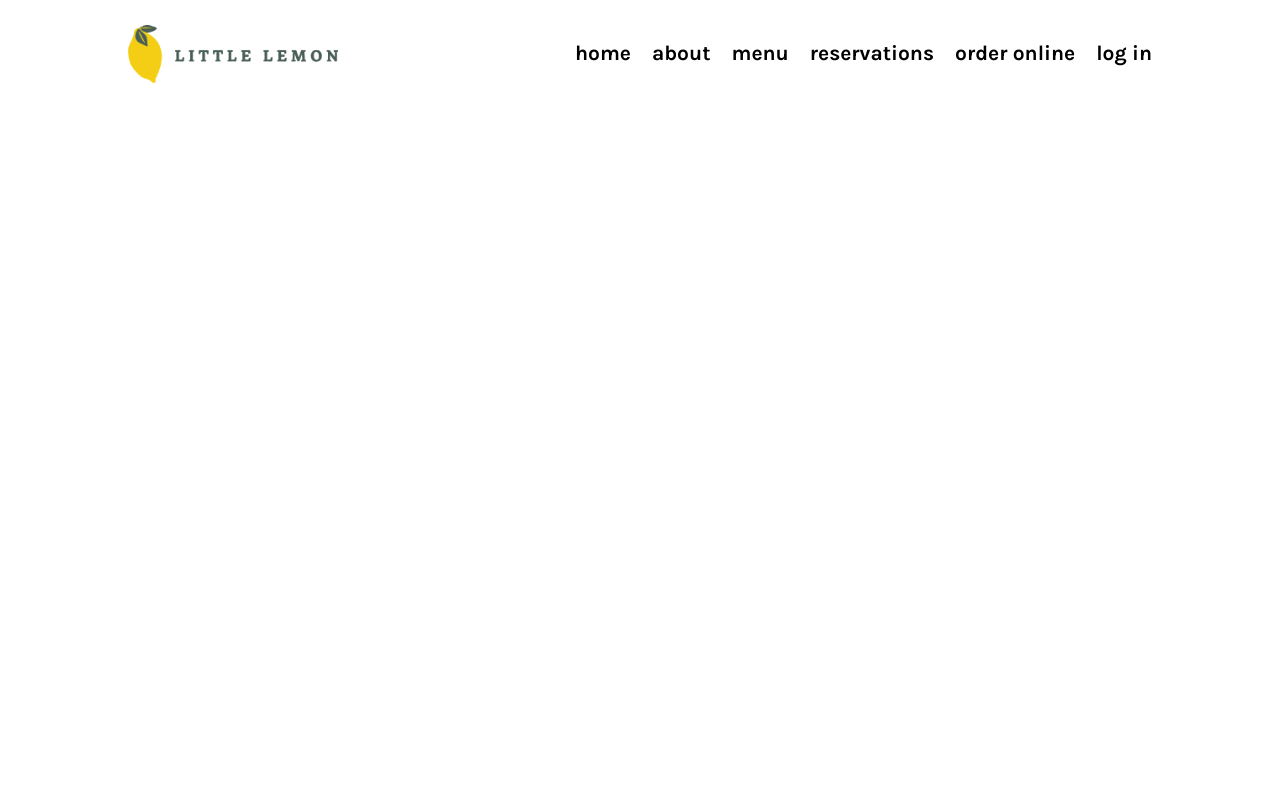
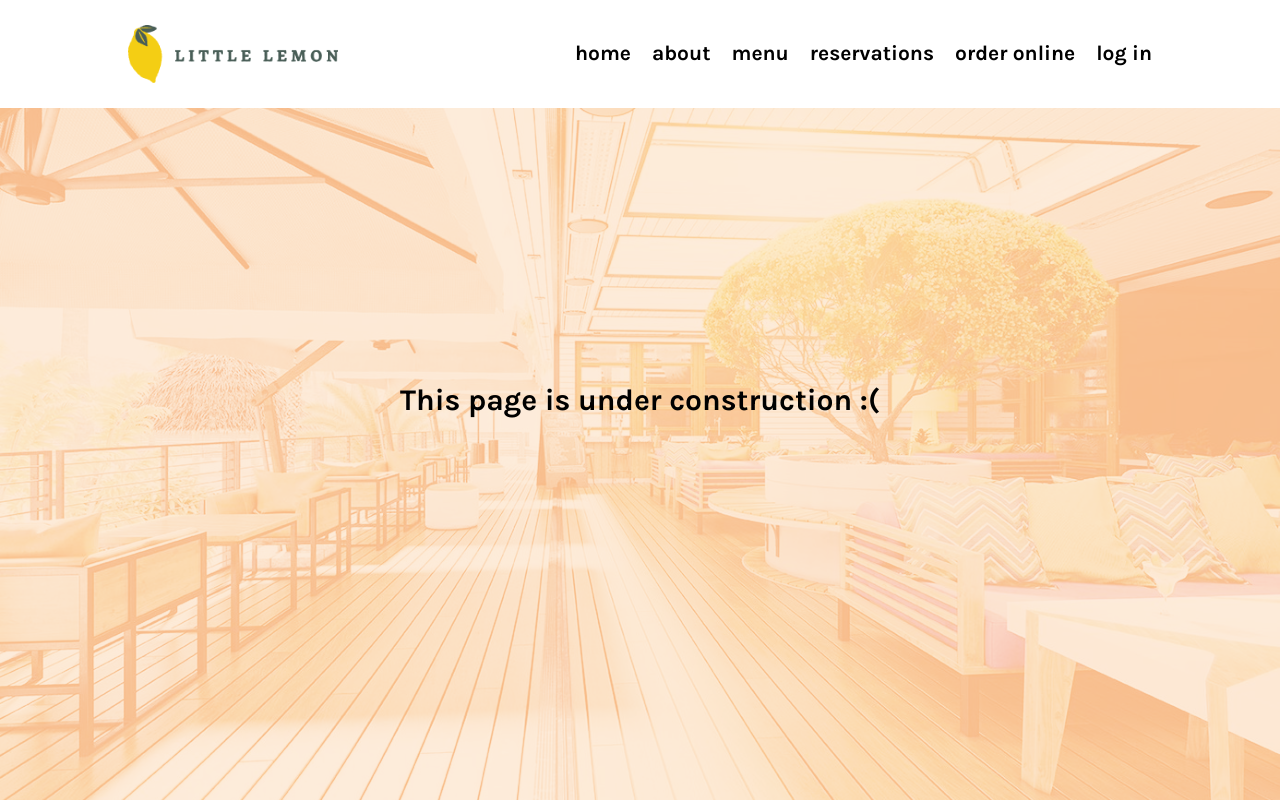
Before and after one commit to NaNcmyk/Little-Lemon, a React (Create React App) app: page /under-construction/delivery in a window 1280 px wide. Built offline with nearby package versions, Linux system fonts and the light colour scheme; a web font is replaced by a local one.

Commit message:
updated routing for WIP component to include param, WIP component background image dynamically changes when /under-construction route param changes

```diff
--- a/src/components/Nav.js
+++ b/src/components/Nav.js
@@ -4,7 +4,7 @@ import { CgClose, CgMenu } from "react-icons/cg";
 import { useEffect, useState } from "react";
 
 const navInfo = ["home", "about", "menu", "reservations", "order online", "log in"];
-const navRoutes = ["/", "/about", "/under-construction", "/booking", "/under-construction", "/under-construction"];
+const navRoutes = ["/", "/about", "/under-construction/menu", "/booking", "/under-construction/order-online", "/under-construction/login"];
 
 const NavDrawerToggle = ({ showMenu, handleToggle }) => {
     if (showMenu) {
--- a/src/components/Routing.js
+++ b/src/components/Routing.js
@@ -12,7 +12,7 @@ const Routing = () => {
         <Route exact path="/" element={ <Homepage /> }></Route>
         <Route exact path="/about" element={ <About /> }></Route>
         <Route exact path="/booking" element={ <BookingPage /> }></Route>
-        <Route exact path="/under-construction" element= { <WIP /> }></Route>
+        <Route exact path="/under-construction/:pageID" element= { <WIP /> }></Route>
         <Route exact path="/confirmed-booking" element= { <ConfirmedBooking /> }></Route>
         <Route exact path="/terms" element= { <Terms /> }></Route>
     </Routes>
--- a/src/components/WIP.js
+++ b/src/components/WIP.js
@@ -2,13 +2,28 @@ import restaurant from "../assets/restaurant.jpg";
 import greekSalad from "../assets/greek_salad.jpg";
 import bruschetta from "../assets/bruschetta.jpeg";
 import chef from "../assets/chef2.jpg";
+import { useState } from "react";
+import { useParams } from "react-router-dom";
 
+// placeholder page for all pages "under development"
 const WIP = () => {
+    const { pageID } = useParams();
+
     const images = [restaurant, greekSalad, bruschetta, chef];
-    let randomImage = images[Math.floor(Math.random() * images.length)];
+    const [currentBgImg, setCurrentBgImg] = useState(images[0]);
+    const [currentPageID, setPageID] = useState(pageID);
+
+    // change background image when user navigates to /under-construction page via a different link
+    // to simulate "page change"
+    if (pageID !== currentPageID) {
+        setPageID(pageID);
+        const newImages = images.filter(img => img !== currentBgImg);
+        let newRandomImage = newImages[Math.floor(Math.random() * newImages.length)];
+        setCurrentBgImg(newRandomImage);
+    }
 
     const bgImageStyles = {
-        backgroundImage: `url(${randomImage})`,
+        backgroundImage: `url(${currentBgImg})`,
         backgroundRepeat: "no-repeat",
         backgroundSize: "cover",
         backgroundBlendMode: "soft-light"
--- a/src/components/homepage/Footer.js
+++ b/src/components/homepage/Footer.js
@@ -2,7 +2,7 @@ import restaurant from "../../assets/restaurant.jpg";
 import { Link } from "react-router-dom";
 
 const generalLinks = ["home", "about", "menu", "reservations", "order online", "log in"];
-const generalRoutes = ["/", "/about", "/under-construction", "/booking", "/under-construction", "/under-construction"]
+const generalRoutes = ["/", "/about", "/under-construction/menu", "/booking", "/under-construction/order-online", "/under-construction/login"]
 
 const contactLinks = ["address", "phone number", "email"];
 const contactData = ["https://goo.gl/maps/RRd65pdnBsFnzdDi8", "tel:3125275586", "mailto:reservations@littlelemon.com?subject=Hello 😀"]
--- a/src/components/homepage/Specials.js
+++ b/src/components/homepage/Specials.js
@@ -30,7 +30,7 @@ const Specials = () => {
             <div className="content-wrapper">
                 <div className="specials-heading">
                     <h2>This Week's Specials!</h2>
-                    <button><Link to="/under-construction">Online Menu</Link></button>
+                    <button><Link to="/under-construction/menu">Online Menu</Link></button>
                 </div>
                 <div className="specials-cards">
                     {
@@ -51,7 +51,7 @@ const Specials = () => {
                                     </div>
 
                                     <div>
-                                        <Link to="/under-construction">Order delivery</Link>
+                                        <Link to="/under-construction/delivery">Order delivery</Link>
                                     </div>
                                 </article>
                             );
```
